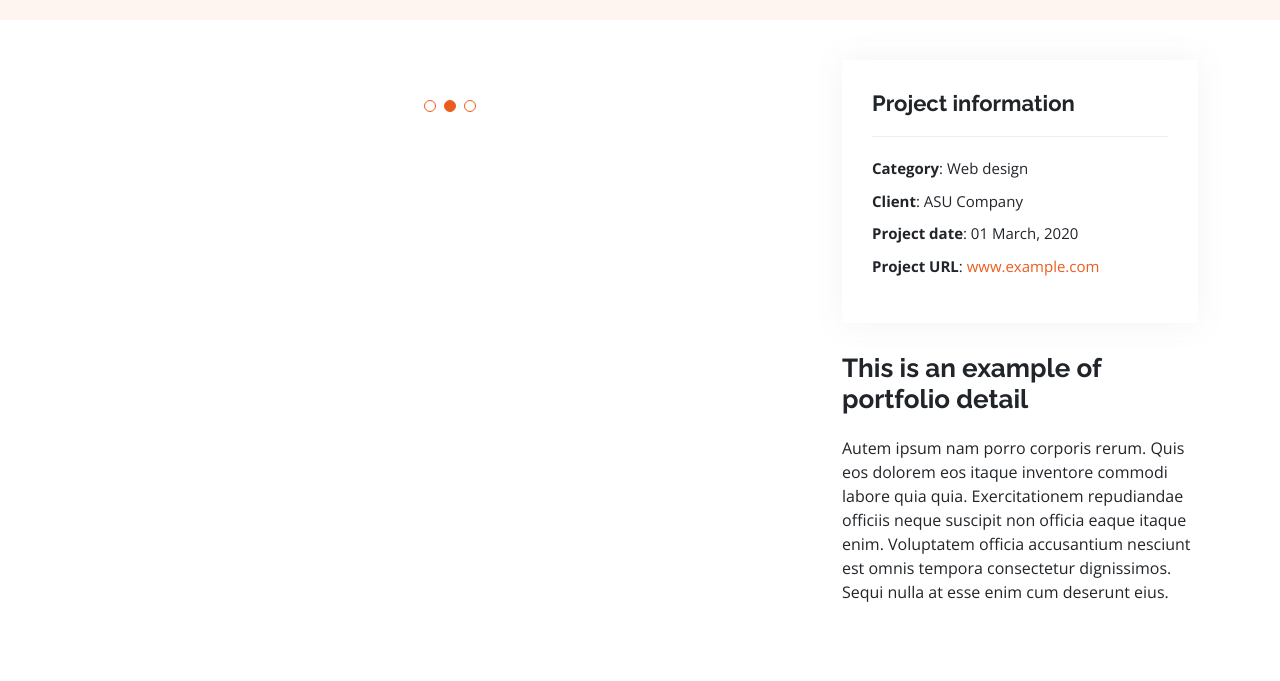
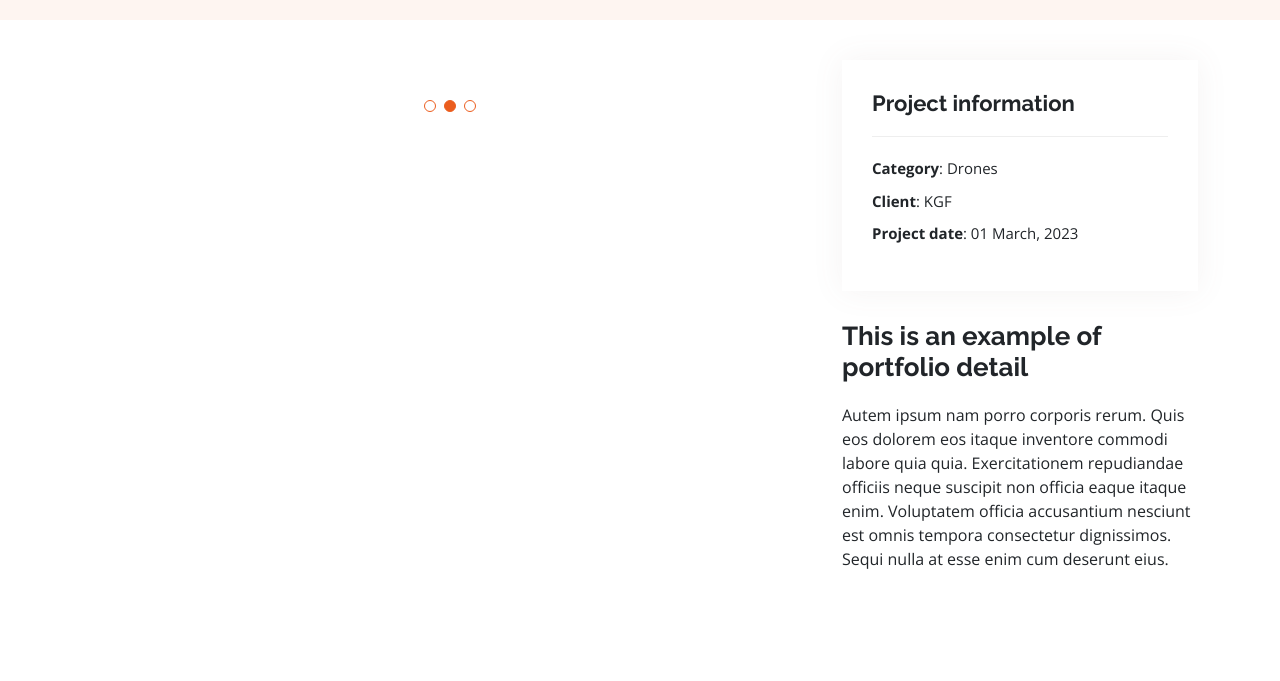
Before and after one commit to TitanAerials/TitanAerials.github.io, a plain HTML site: page portfolio-details.html in a window 1280 px wide. Shown: the part 119-800 px from the top of the page. Drawn offline with nearby package versions, Linux system fonts and the light colour scheme.

Commit message:
new portfolio directory

```diff
--- a/portfolio-details.html
+++ b/portfolio-details.html
@@ -101,10 +101,10 @@
             <div class="portfolio-info">
               <h3>Project information</h3>
               <ul>
-                <li><strong>Category</strong>: Web design</li>
-                <li><strong>Client</strong>: ASU Company</li>
-                <li><strong>Project date</strong>: 01 March, 2020</li>
-                <li><strong>Project URL</strong>: <a href="#">www.example.com</a></li>
+                <li><strong>Category</strong>: Drones</li>
+                <li><strong>Client</strong>: KGF</li>
+                <li><strong>Project date</strong>: 01 March, 2023</li>
+                <!--<li><strong>Project URL</strong>: <a href="#">www.example.com</a></li>-->
               </ul>
             </div>
             <div class="portfolio-description">
```
Also changed, not shown: index.html (+2 -2 lines).
